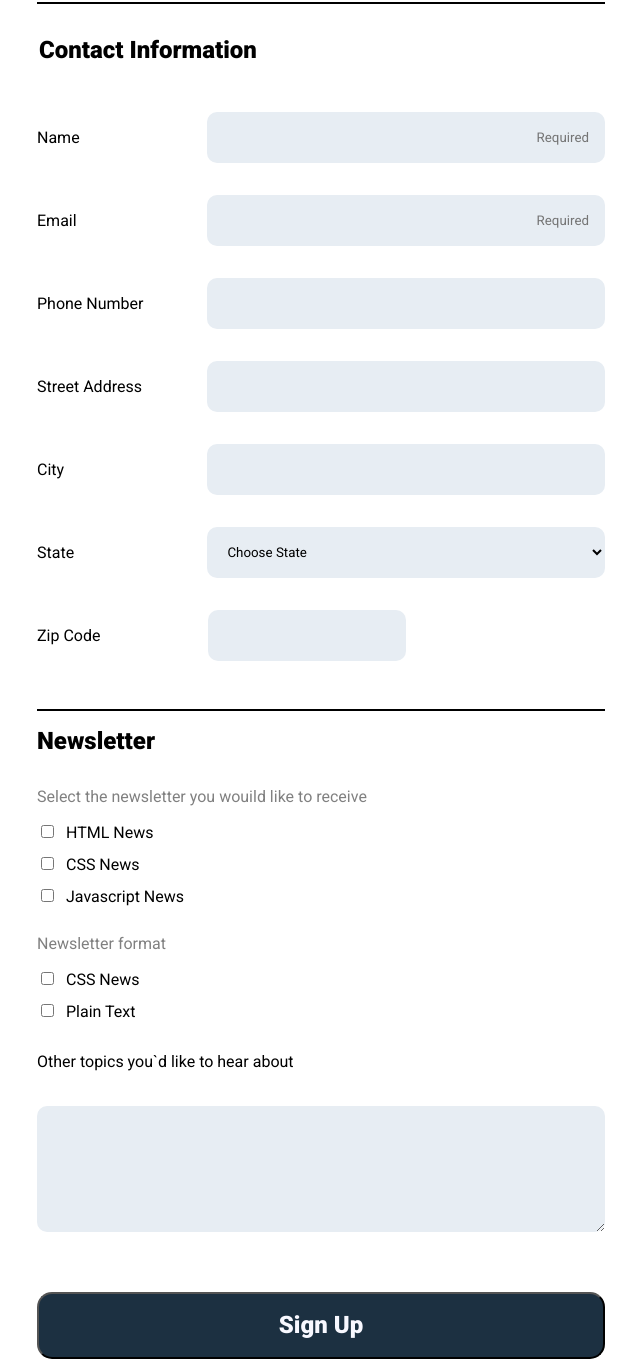
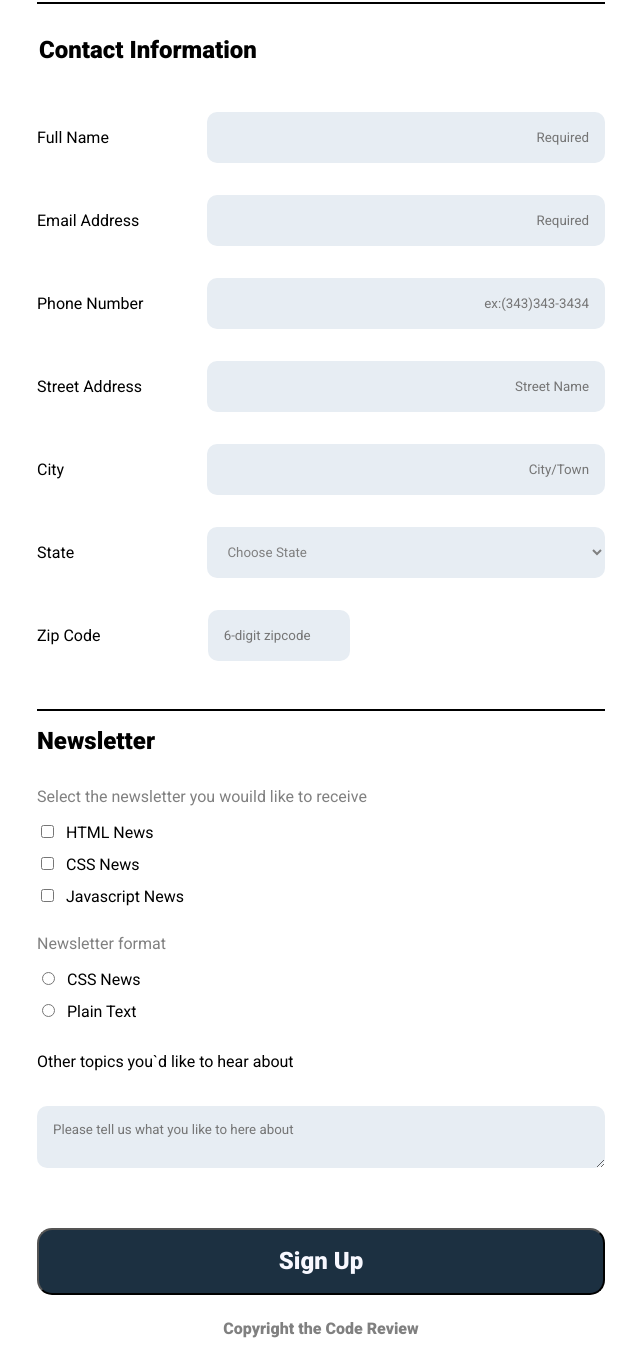
Before and after one commit to GregorSchulze/online-registration-form, a plain HTML site: page index.html in a window 1280 px wide. Shown: the part 240-1602 px from the top of the page, without its empty margins (319-959 px from the left). Drawn offline with Linux system fonts and the light colour scheme.

Commit message:
Implentation the feedback from treehouse

```diff
--- a/css/stylesheet.css
+++ b/css/stylesheet.css
@@ -41,6 +41,7 @@ textarea {
     margin: 1rem 0;
     border-radius: 10px;
     border: none;
+    color: grey;
     background-color: #e7edf3;
 }
 
@@ -48,12 +49,17 @@ textarea {
     text-align: right;
 }
 
+.contact_fieldset #zipcode {
+    text-align: left;
+}
+
 .contact_fieldset input:focus,
 .newsletter_fieldset input:focus,
 select:focus,
-textarea:focus{
+textarea:focus {
     background-color: rgb(122, 139, 149);
     color: ghostwhite;
+    transition: 1s;
 }
 
 .contact_fieldset #zipcode {
@@ -93,7 +99,7 @@ form {
 }
 
 .newsletter_fieldset textarea {
-    padding: 3rem 0;
+    padding: 1rem 1rem;
 }
 
 
@@ -122,6 +128,10 @@ footer {
 
  @media screen and (min-width: 768px) {
 
+    * {
+        transition: 0.5s;
+    }
+
     .flex {
         display: flex;
         flex-direction: row;
@@ -130,7 +140,7 @@ footer {
     }
 
     .contact_fieldset #zipcode {
-        width: 35%;
+        width: 25%;
         display: inline-block;
         margin-right: auto;
         margin-left: 6.7rem;
--- a/index.html
+++ b/index.html
@@ -25,28 +25,28 @@
                 <legend>Contact Information</legend>
 
                 <div class="flex">
-                    <label for="name">Name</label>
+                    <label for="name">Full Name</label>
                     <input type="text" id="name" name="user_name" placeholder="Required">
                 </div>
 
                 <div class="flex">
-                    <label for="email">Email</label>
+                    <label for="email">Email Address</label>
                     <input type="email" id="email" name="user_email" placeholder="Required">
                 </div>
 
                 <div class="flex">
                     <label for="telephone">Phone Number</label>
-                    <input type="tel" id="telephone" name="user_telephone">
+                    <input type="tel" id="telephone" name="user_telephone" placeholder="ex:(343)343-3434">
                 </div>
 
                 <div class="flex">
                     <label for="address">Street Address</label>
-                    <input type="text" id="address" name="user_address">
+                    <input type="text" id="address" name="user_address" placeholder="Street Name">
                 </div>
 
                 <div class="flex">
                     <label for="city">City</label>
-                    <input type="text" id="city" name="user_city">
+                    <input type="select" id="city" name="user_city" placeholder="City/Town">
                 </div>
 
                 <div class="flex">
@@ -64,7 +64,7 @@
 
                 <div class="flex">
                     <label for="zipcode">Zip Code</label>
-                    <input type="number" id="zipcode" name="user_zip">
+                    <input type="zip" id="zipcode" name="user_zip" placeholder="6-digit zipcode">
                 </div>
             </fieldset>
 
@@ -85,14 +85,14 @@
 
                 <p>Newsletter format</p>
 
-                <input type="checkbox" id="html" value="interest_html" name="format">
+                <input type="radio" id="html" value="interest_html" name="format">
                 <label class="html" for="html">CSS News</label><br>
 
-                <input type="checkbox" id="plaintext" value="interest_plaintext" name="format">
+                <input type="radio" id="plaintext" value="interest_plaintext" name="format">
                 <label class="plaintext" for="plaintext">Plain Text</label><br><br>
 
                 <label for="textbox">Other topics you`d like to hear about</label><br><br>
-                <textarea id="textbox" name="user_message"></textarea>
+                <textarea id="textbox" name="user_message" placeholder="Please tell us what you like to here about"></textarea>
 
             </fieldset>
             <button type="submit">Sign Up</button>
```
